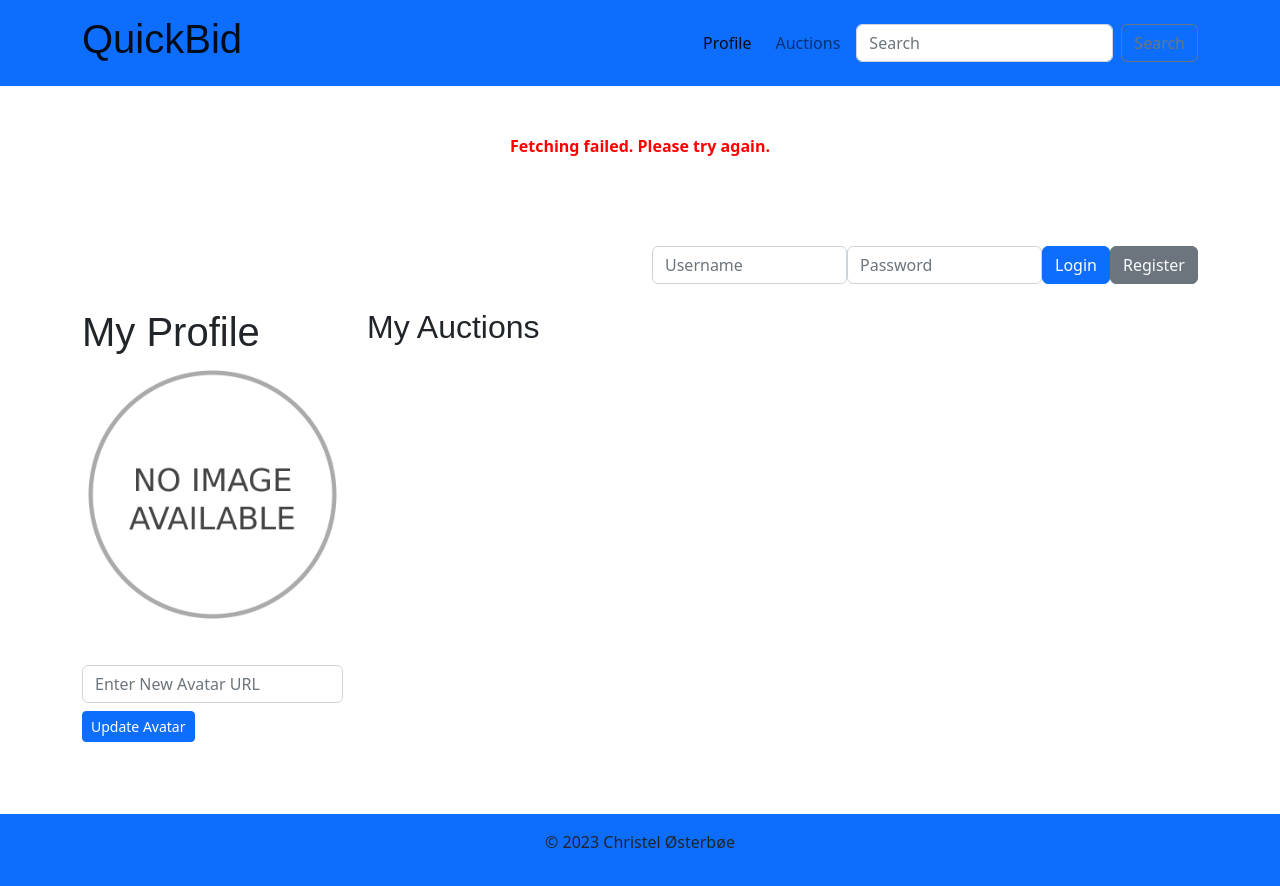
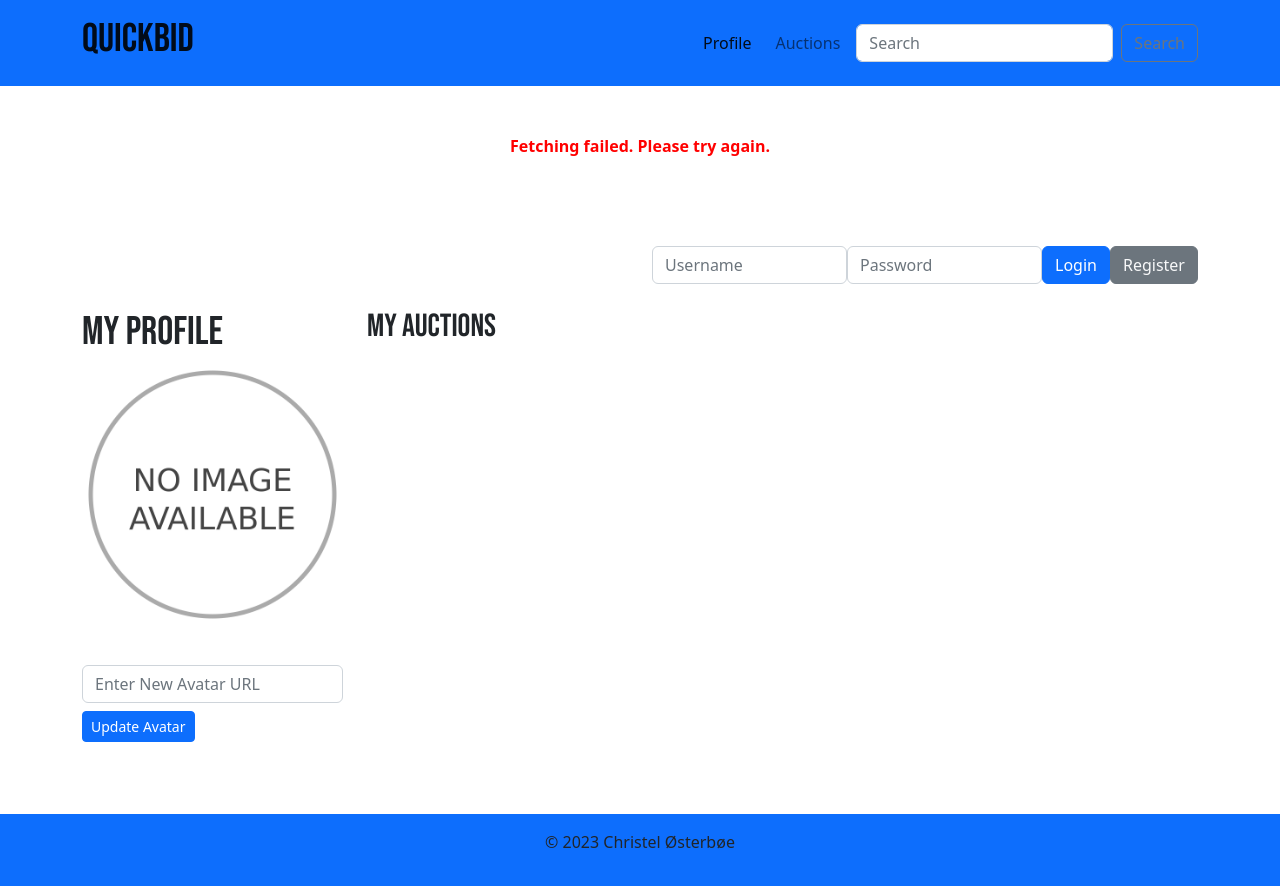
Before and after one commit to Christelmarita/QuickBid, a website with bundled scripts: page profile.html in a window 1280 px wide. Built offline with nearby package versions, Linux system fonts and the light colour scheme; no server answers.

Commit message:
Update profile.html

```diff
--- a/profile.html
+++ b/profile.html
@@ -4,10 +4,8 @@
     <meta charset="UTF-8" />
     <meta http-equiv="X-UA-Compatible" content="IE=edge" />
     <meta name="viewport" content="width=device-width, initial-scale=1.0" />
-    <link
-      rel="stylesheet"
-      href="node_modules/bootstrap/dist/css/bootstrap.min.css"
-    />
+    <link href="https://fonts.googleapis.com/css2?family=Bebas+Neue&family=Bodoni+Moda:ital,wght@0,400;0,500;0,600;0,700;1,400;1,600;1,700&family=Raleway:ital,wght@0,100;0,200;0,300;0,400;0,500;0,600;1,100;1,200;1,300;1,400;1,500&display=swap" rel="stylesheet">
+    <link rel="stylesheet" href="node_modules/bootstrap/dist/css/bootstrap.min.css"/>
     <link rel="stylesheet" href="./dist/css/index.css" />
     <link rel="stylesheet" href="./src/css/styles.css" />
     <script src="https://cdn.jsdelivr.net/npm/bootstrap/dist/js/bootstrap.bundle.min.js"></script>
```
